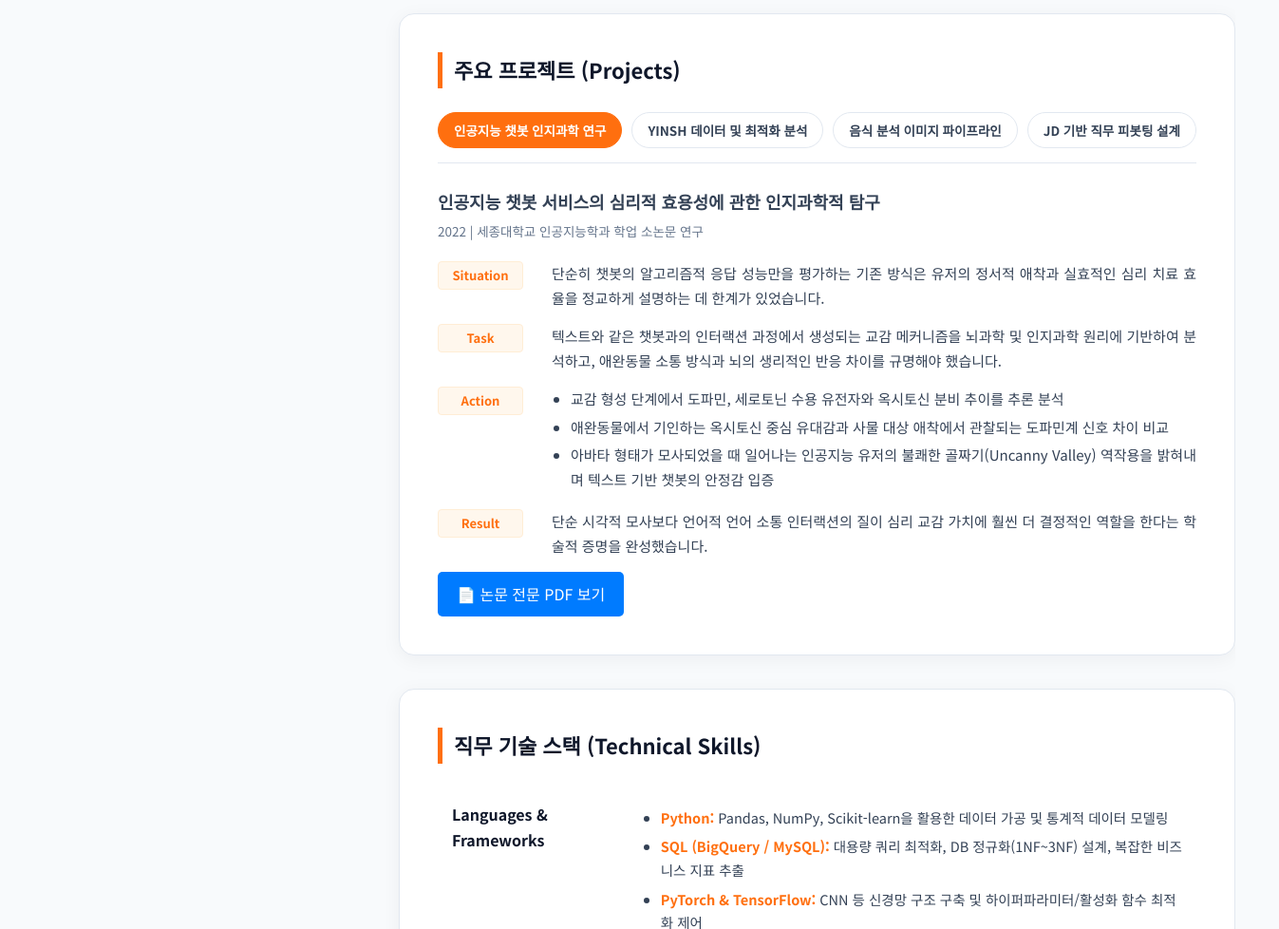
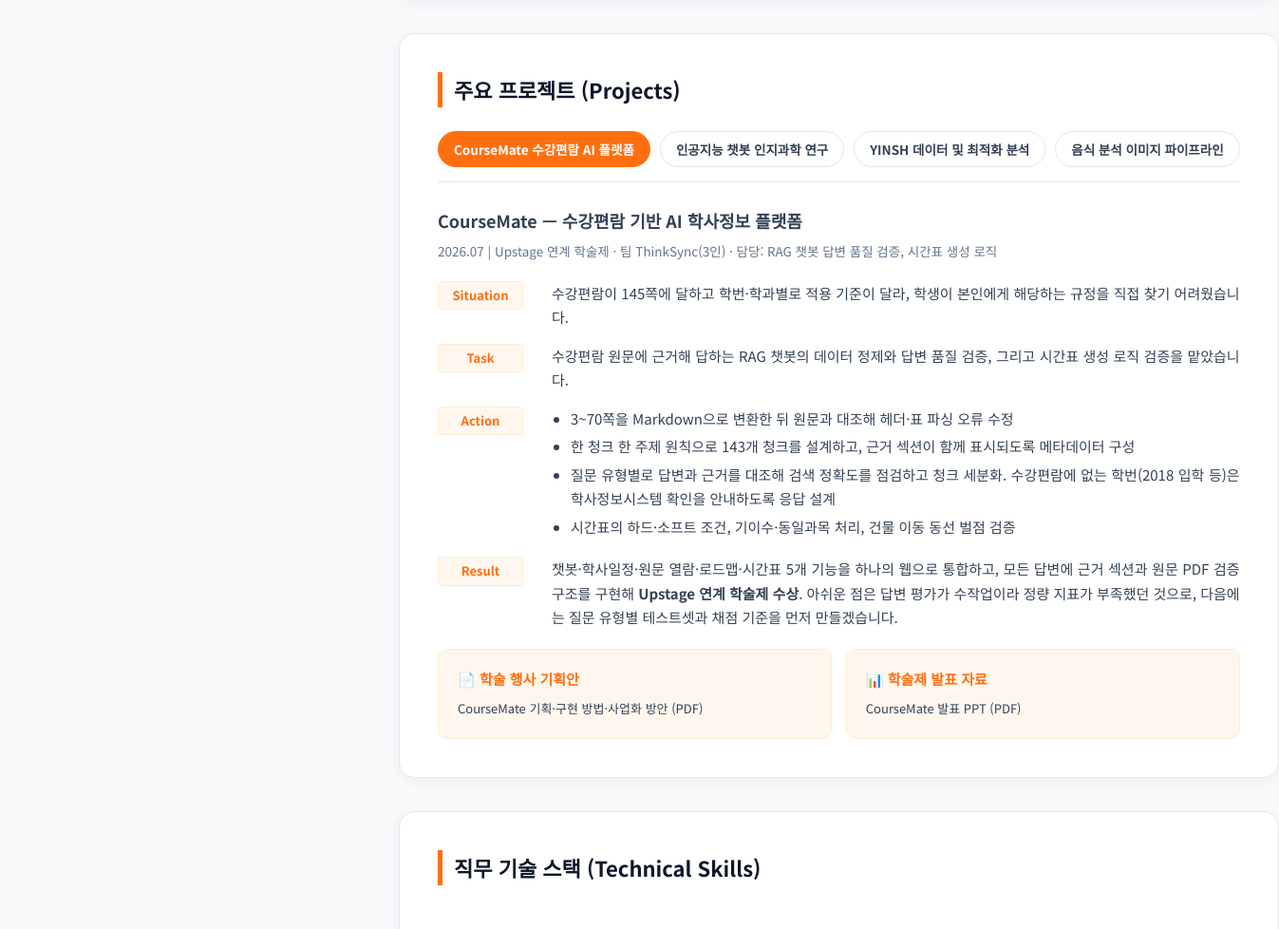
Before and after one commit to hong-inpyo/portfolio, a plain HTML site: page index.html in a window 1280 px wide. Shown: the part 1104-2082 px from the top of the page at 95% size, 1347 px wide, since content can reach past the window. Drawn offline with Linux system fonts and the light colour scheme.

Commit message:
Modify project listings and add CourseMate section
Updated project details and added CourseMate AI platform section.

```diff
--- a/index.html
+++ b/index.html
@@ -596,7 +596,7 @@
                     <div class="ov-block">
                         <h4>Works</h4>
                         <ul>
-                            <li>JD 기반 자율주행 프로젝트 피봇팅 설계<span class="ov-date">2026.04</span></li>
+                            <li>CourseMate 수강편람 AI 플랫폼 (Upstage 연계 학술제)<span class="ov-date">2026.07</span></li>
                             <li>영양 분석 서비스 데이터 파이프라인 기획<span class="ov-date">2026.04</span></li>
                             <li>ASO 및 시장 데이터 분석 프로젝트<span class="ov-date">2026.03</span></li>
                             <li>AI 챗봇 심리적 효용성 인지과학 소논문<span class="ov-date">2022</span></li>
@@ -636,14 +636,60 @@
 
                 <!-- 탭 메뉴 버튼 구역 -->
                 <div class="project-tabs">
-                    <button class="tab-btn active" onclick="switchTab('proj1')">인공지능 챗봇 인지과학 연구</button>
+                    <button class="tab-btn active" onclick="switchTab('projCM')">CourseMate 수강편람 AI 플랫폼</button>
+                    <button class="tab-btn" onclick="switchTab('proj1')">인공지능 챗봇 인지과학 연구</button>
                     <button class="tab-btn" onclick="switchTab('proj2')">YINSH 데이터 및 최적화 분석</button>
                     <button class="tab-btn" onclick="switchTab('proj3')">음식 분석 이미지 파이프라인</button>
-                    <button class="tab-btn" onclick="switchTab('proj4')">JD 기반 직무 피봇팅 설계</button>
+                </div>
+
+                <!-- CourseMate -->
+                <div id="projCM" class="project-content active">
+                    <h3 style="font-size: 18px; margin-bottom: 5px;">CourseMate — 수강편람 기반 AI 학사정보 플랫폼</h3>
+                    <p style="font-size: 13.5px; color: var(--text-muted); margin-bottom: 15px;">2026.07 | Upstage 연계 학술제 · 팀 ThinkSync(3인) · 담당: RAG 챗봇 답변 품질 검증, 시간표 생성 로직</p>
+
+                    <div class="star-box">
+                        <div class="star-item">
+                            <span class="star-badge">Situation</span>
+                            <div class="star-text">수강편람이 145쪽에 달하고 학번·학과별로 적용 기준이 달라, 학생이 본인에게 해당하는 규정을 직접 찾기 어려웠습니다.</div>
+                        </div>
+                        <div class="star-item">
+                            <span class="star-badge">Task</span>
+                            <div class="star-text">수강편람 원문에 근거해 답하는 RAG 챗봇의 데이터 정제와 답변 품질 검증, 그리고 시간표 생성 로직 검증을 맡았습니다.</div>
+                        </div>
+                        <div class="star-item">
+                            <span class="star-badge">Action</span>
+                            <div class="star-text">
+                                <ul>
+                                    <li>3~70쪽을 Markdown으로 변환한 뒤 원문과 대조해 헤더·표 파싱 오류 수정</li>
+                                    <li>한 청크 한 주제 원칙으로 143개 청크를 설계하고, 근거 섹션이 함께 표시되도록 메타데이터 구성</li>
+                                    <li>질문 유형별로 답변과 근거를 대조해 검색 정확도를 점검하고 청크 세분화. 수강편람에 없는 학번(2018 입학 등)은 학사정보시스템 확인을 안내하도록 응답 설계</li>
+                                    <li>시간표의 하드·소프트 조건, 기이수·동일과목 처리, 건물 이동 동선 벌점 검증</li>
+                                </ul>
+                            </div>
+                        </div>
+                        <div class="star-item">
+                            <span class="star-badge">Result</span>
+                            <div class="star-text">챗봇·학사일정·원문 열람·로드맵·시간표 5개 기능을 하나의 웹으로 통합하고, 모든 답변에 근거 섹션과 원문 PDF 검증 구조를 구현해 <strong>Upstage 연계 학술제 수상</strong>. 아쉬운 점은 답변 평가가 수작업이라 정량 지표가 부족했던 것으로, 다음에는 질문 유형별 테스트셋과 채점 기준을 먼저 만들겠습니다.</div>
+                        </div>
+                    </div>
+
+                    <!-- 관련 자료 2개 -->
+                    <div style="margin-top: 20px; display: grid; grid-template-columns: repeat(auto-fit, minmax(240px, 1fr)); gap: 15px;">
+                        <a href="CourseMate_기획안.pdf" target="_blank"
+                           style="display:block; padding:18px 20px; background-color: var(--primary-light); border:1px solid var(--primary-border); border-radius:10px; text-decoration:none; color: var(--text-main);">
+                            <strong style="display:block; color: var(--primary); font-size:15px; margin-bottom:4px;">📄 학술 행사 기획안</strong>
+                            <span style="font-size:13px;">CourseMate 기획·구현 방법·사업화 방안 (PDF)</span>
+                        </a>
+                        <a href="CourseMate_발표.pdf" target="_blank"
+                           style="display:block; padding:18px 20px; background-color: var(--primary-light); border:1px solid var(--primary-border); border-radius:10px; text-decoration:none; color: var(--text-main);">
+                            <strong style="display:block; color: var(--primary); font-size:15px; margin-bottom:4px;">📊 학술제 발표 자료</strong>
+                            <span style="font-size:13px;">CourseMate 발표 PPT (PDF)</span>
+                        </a>
+                    </div>
                 </div>
 
                 <!-- 프로젝트 1 -->
-                <div id="proj1" class="project-content active">
+                <div id="proj1" class="project-content">
                     <h3 style="font-size: 18px; margin-bottom: 5px;">인공지능 챗봇 서비스의 심리적 효용성에 관한 인지과학적 탐구</h3>
                     <p style="font-size: 13.5px; color: var(--text-muted); margin-bottom: 15px;">2022 | 세종대학교 인공지능학과 학업 소논문 연구</p>
 
@@ -753,37 +799,6 @@
                             🔗 데이터 파이프라인 문서 보기
                         </a>
                     </div>
-                </div>
-
-                <!-- 프로젝트 4 -->
-                <div id="proj4" class="project-content">
-                    <h3 style="font-size: 18px; margin-bottom: 5px;">엔터프라이즈 직무 요구사항 기반 자율주행 프로젝트 설계</h3>
-                    <p style="font-size: 13.5px; color: var(--text-muted); margin-bottom: 15px;">2026.04 | 타겟 및 피봇팅 프로젝트</p>
-
-                    <div class="star-box">
-                        <div class="star-item">
-                            <span class="star-badge">Situation</span>
-                            <div class="star-text">학과 내 기존 기술 연구 프로젝트가 현업 산업계의 기술 채용 흐름과 다소 괴리되어 있어 연구 방향성의 전환이 필요했습니다.</div>
-                        </div>
-                        <div class="star-item">
-                            <span class="star-badge">Task</span>
-                            <div class="star-text">실제 대기업 및 산업계의 AI 개발 직무기술서(JD) 텍스트 데이터를 정량화하고 가설을 검증해 핵심 우선순위 역량을 도출해야 했습니다.</div>
-                        </div>
-                        <div class="star-item">
-                            <span class="star-badge">Action</span>
-                            <div class="star-text">
-                                <ul>
-                                    <li>주요 IT 기업의 기계학습/데이터 직무 JD 텍스트의 빈도와 의미망 분석</li>
-                                    <li>가설 검증을 통해 가장 수요가 급증하는 역량이 자율주행 데이터 제어 및 최적화임을 규명</li>
-                                    <li>이에 맞추어 학과 연구 프로젝트 구조를 자율주행 모델 검증으로 전면 피봇팅하는 타겟 로드맵 설계</li>
-                                </ul>
-                            </div>
-                        </div>
-                        <div class="star-item">
-                            <span class="star-badge">Result</span>
-                            <div class="star-text">수요 밀착형 역량 요소를 정확히 충족하도록 세종대 학과 연구 로드맵을 성공적으로 설계 및 보완하는 쾌거를 이루었습니다.</div>
-                        </div>
-                                        </div>
                 </div>
 
             </section>
```
